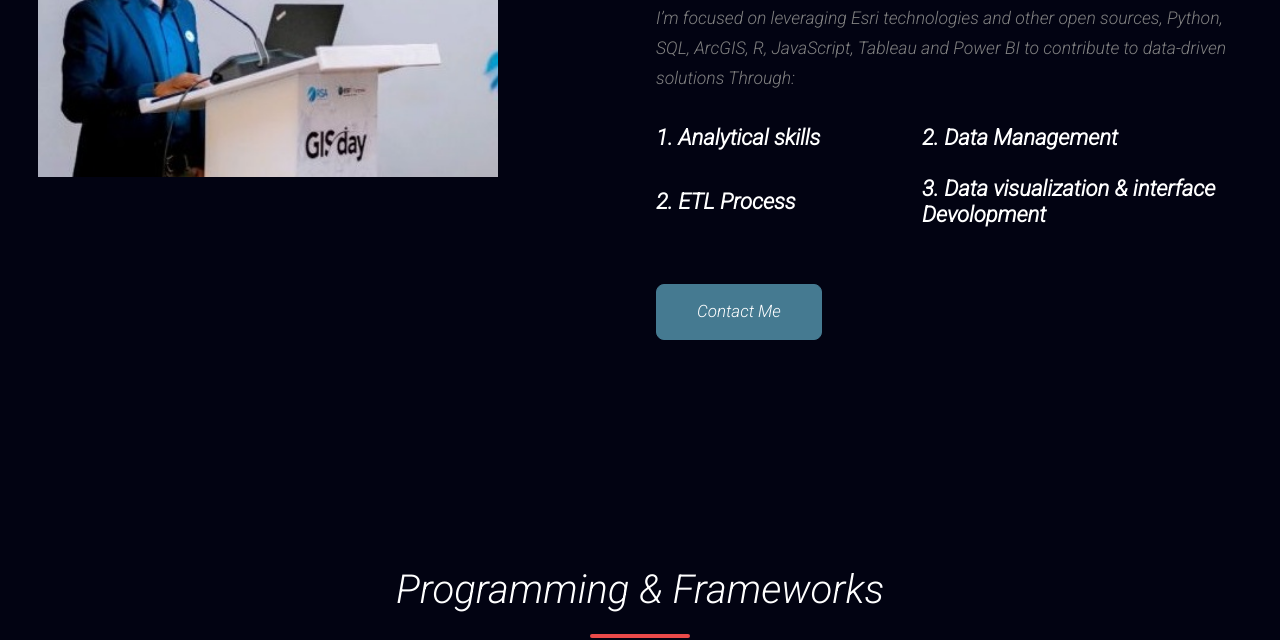
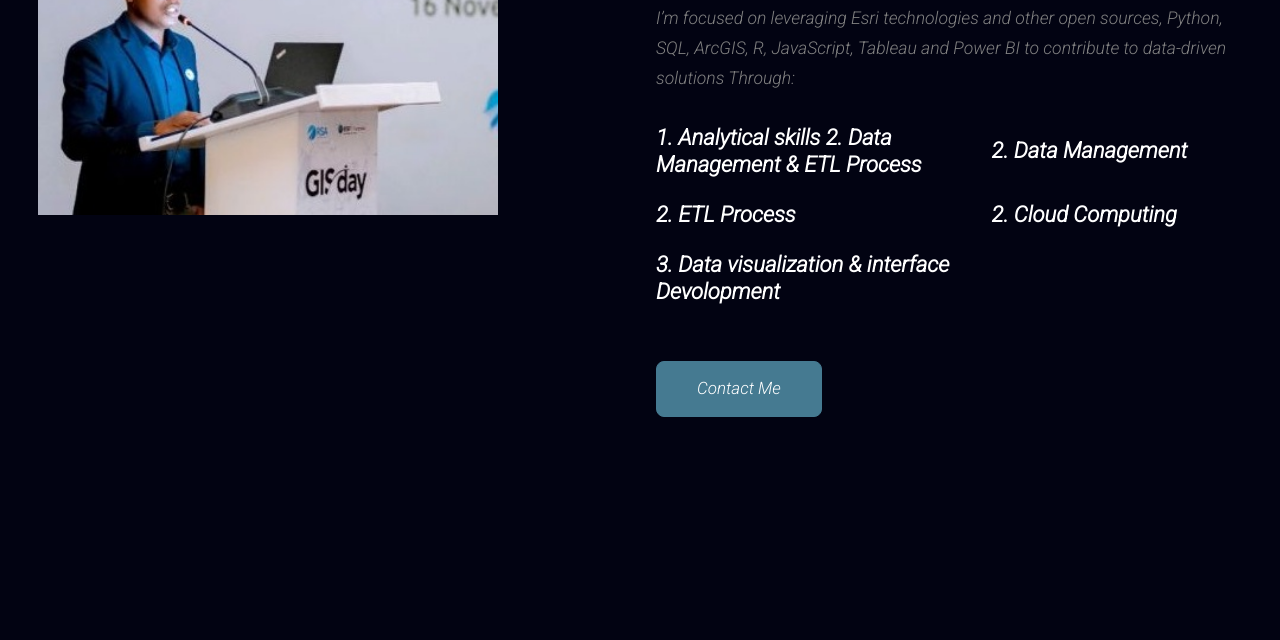
Before and after one commit to Eric-Musoso/portfolio, a plain HTML site: page index.html in a window 1280 px wide. Shown: the part 1340-1980 px from the top of the page. Drawn offline with nearby package versions, Linux system fonts and the light colour scheme; a script that the page names is missing.

Commit message:
Update index.html

```diff
--- a/index.html
+++ b/index.html
@@ -59,7 +59,7 @@
             </p>
             <div class="about-gri">
                 <div class="about-in">
-                    <h5>1. Analytical skills</h5>
+                    <h5>1. Analytical skills      2. Data Management & ETL Process</h5>
                 </div>
 
                 <div class="about-in">
@@ -68,6 +68,10 @@
 
                 <div class="about-in">
                     <h5>2. ETL Process</h5>
+                </div>
+
+                <div class="about-in">
+                    <h5>2. Cloud Computing</h5>
                 </div>
 
 
```
